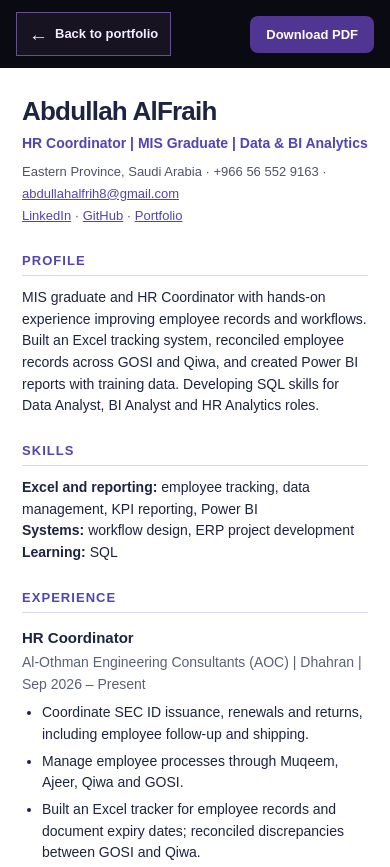
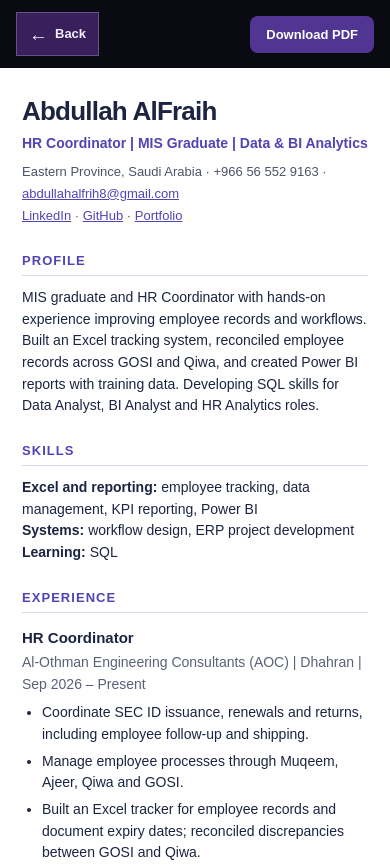
Before and after one commit to Abdullah-Alfraih/abdullah-portfolio, a plain HTML site: page resume.html in a window 390 px wide. Shown: the top 867 px of the page. Drawn offline with Linux system fonts and the light colour scheme.

Commit message:
Make Back button compact, purple and interactive

```diff
--- a/resume.html
+++ b/resume.html
@@ -8,11 +8,11 @@
   <style>
     :root{font-family:Arial,Helvetica,sans-serif;color:#1c2441;background:#0a0a12}
     *{box-sizing:border-box}body{margin:0}.toolbar{max-width:900px;margin:20px auto;display:flex;justify-content:space-between;align-items:center;gap:16px;color:#ecebff}.toolbar a{color:inherit;text-decoration:none}.toolbar .download{background:#513592;color:#fff;padding:11px 16px;border-radius:8px;font-weight:700}.page{max-width:900px;margin:0 auto 40px;background:#fff;padding:50px 58px;box-shadow:0 24px 70px #0006}h1{font-size:30px;margin:0 0 5px;letter-spacing:-.03em}h2{font-size:13px;text-transform:uppercase;letter-spacing:.08em;color:#5144b5;border-bottom:1px solid #d9d8ea;padding-bottom:7px;margin:26px 0 11px}h3{font-size:15px;margin:16px 0 3px}.subtitle{font-size:15px;font-weight:700;color:#5144b5;margin:0 0 12px}.contact{font-size:13px;line-height:1.7;color:#4d5368}.contact a,.page a{color:#5144b5}.contact span{white-space:nowrap}.page p,.page li{font-size:14px;line-height:1.55}.page p{margin:6px 0}.page ul{margin:7px 0 0;padding-left:20px}.page li{margin:5px 0}.meta{font-size:13px;color:#596177;margin:0 0 7px}.project{margin:12px 0}.project strong{color:#25284d}.note{font-size:13px;color:#596177}@media(max-width:700px){.toolbar{margin:12px 16px}.page{margin:0;padding:28px 22px;box-shadow:none}h1{font-size:26px}}@media print{:root{background:#fff}.toolbar{display:none}.page{box-shadow:none;margin:0;max-width:none;padding:0}h2{break-after:avoid}h3{break-after:avoid}}
-    .toolbar .back{display:inline-flex;align-items:center;justify-content:center;gap:10px;min-height:44px;padding:11px 18px;border:1px solid #65508e;border-radius:0;background:#181321;color:#f2ecff;font-size:14px;font-weight:600;line-height:1.2;transition:background .15s,border-color .15s}.toolbar .back span{font-size:19px;line-height:1}.toolbar .back:hover{background:#2a1b40;border-color:#9a80c9}.toolbar a:focus-visible{outline:2px solid #b6a0e1;outline-offset:4px}@media(max-width:420px){.toolbar{gap:10px}.toolbar .back{padding:11px 12px;font-size:13px;gap:7px}.toolbar .download{font-size:13px}}
+    .toolbar .back{display:inline-flex;align-items:center;justify-content:center;gap:10px;min-height:44px;padding:11px 18px;border:1px solid #65508e;border-radius:0;background:#39205d;color:#f2ecff;font-size:14px;font-weight:600;line-height:1.2;transition:background .18s,border-color .18s,transform .18s,box-shadow .18s}.toolbar .back span{font-size:19px;line-height:1}.toolbar .back:hover{background:#513080;border-color:#a98aca;box-shadow:0 4px 16px #51308055;transform:translateY(-2px)}.toolbar .back:active{background:#2c174b;transform:translateY(0);box-shadow:none}.toolbar a:focus-visible{outline:2px solid #b6a0e1;outline-offset:4px}@media(max-width:420px){.toolbar{gap:10px}.toolbar .back{padding:11px 12px;font-size:13px;gap:7px}.toolbar .download{font-size:13px}}
   </style>
 </head>
 <body>
-  <nav class="toolbar" aria-label="Resume actions"><a class="back" href="index.html"><span aria-hidden="true">←</span>Back to portfolio</a><a class="download" href="Abdullah_AlFraih_Resume.pdf" download="Abdullah_AlFraih_Resume.pdf">Download PDF</a></nav>
+  <nav class="toolbar" aria-label="Resume actions"><a class="back" href="index.html" aria-label="Back to portfolio"><span aria-hidden="true">←</span>Back</a><a class="download" href="Abdullah_AlFraih_Resume.pdf" download="Abdullah_AlFraih_Resume.pdf">Download PDF</a></nav>
   <main class="page">
     <header>
       <h1>Abdullah AlFraih</h1>
```
